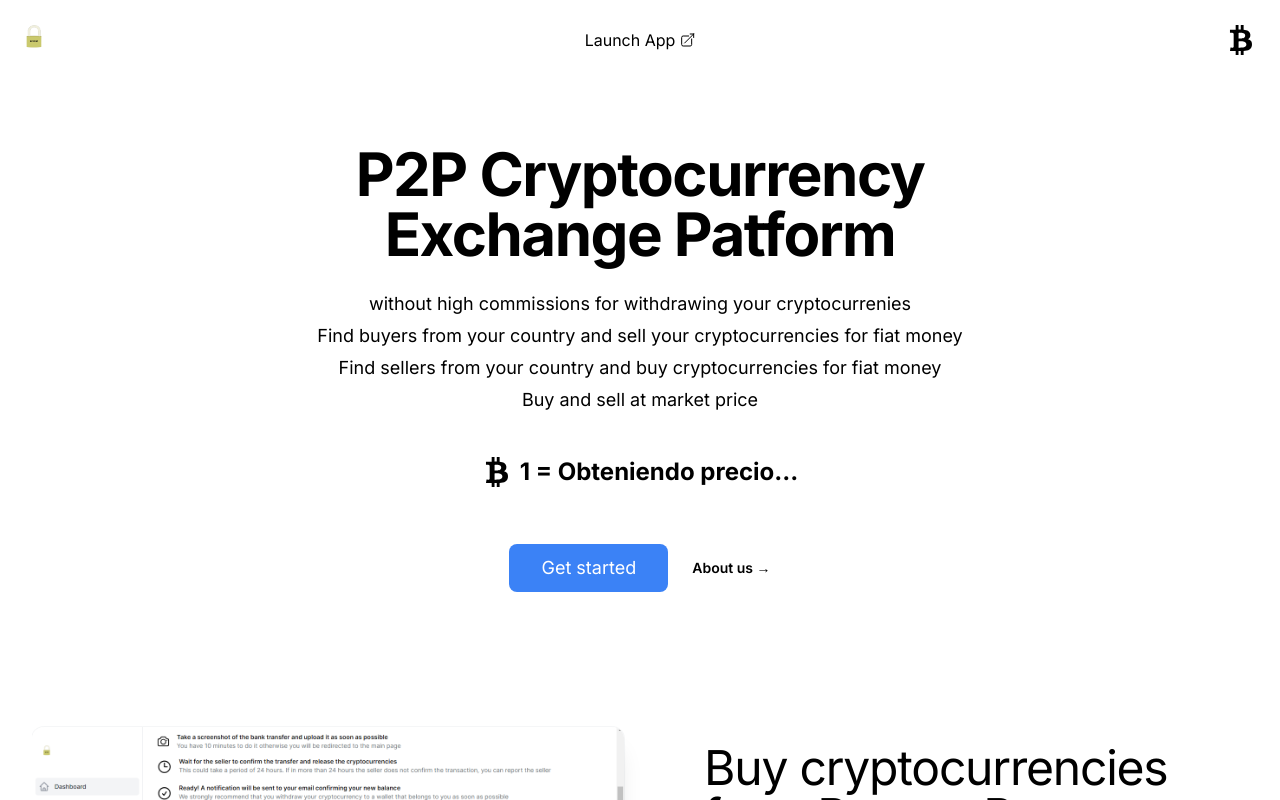
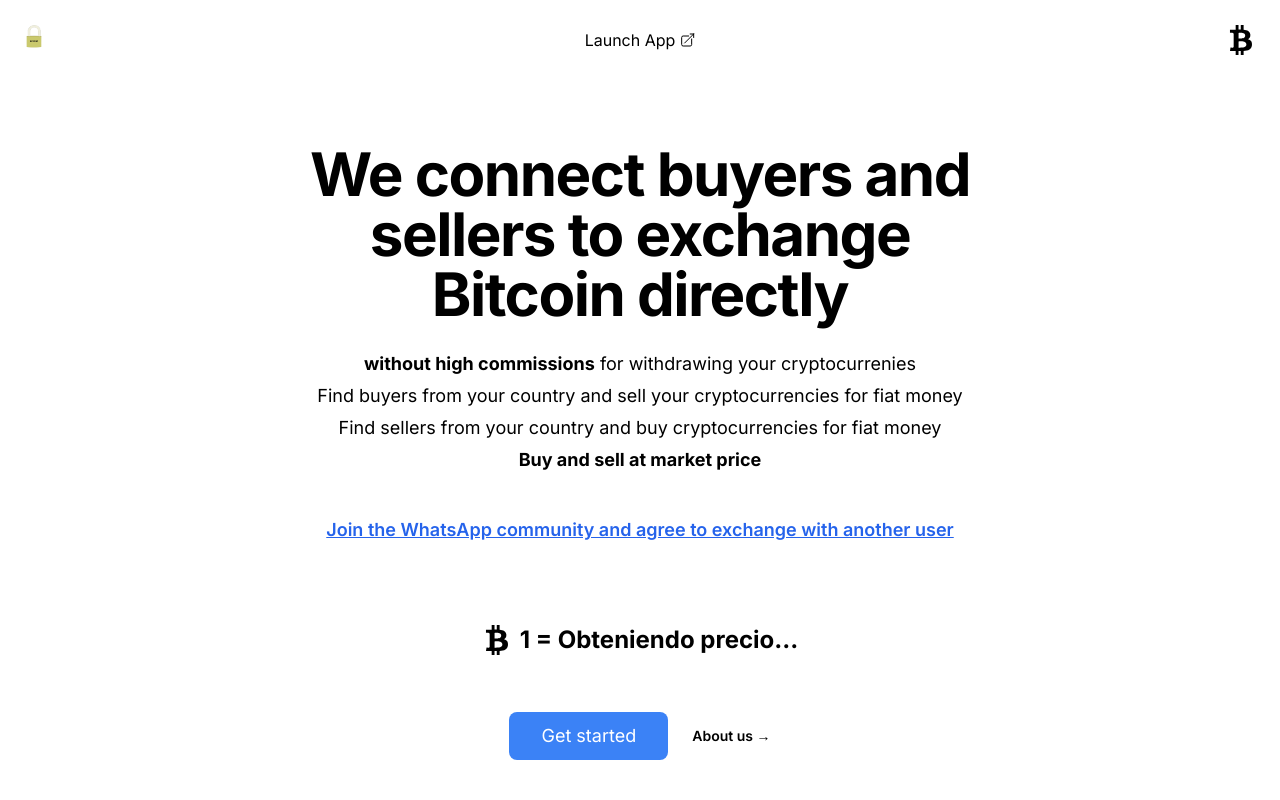
Before and after one commit to Alberto200420/cryptoexchangeP2P-frontend, a Next.js app: page / in a window 1280 px wide. Shown: the top 800 px of the page. Built offline with nearby package versions, Linux system fonts and the light colour scheme; no server answers.

Commit message:
Cambio de titulos

```diff
--- a/app/page.tsx
+++ b/app/page.tsx
@@ -18,10 +18,10 @@ export default function Page() {
 
             <div className="text-center">
               <h1 className="text-4xl font-bold tracking-tight sm:text-6xl">
-                P2P Cryptocurrency Exchange Patform
+                We connect buyers and sellers to exchange Bitcoin directly
               </h1>
               <p className="mt-6 text-lg leading-8">
-              without high commissions for withdrawing your cryptocurrenies
+              <strong>without high commissions</strong> for withdrawing your cryptocurrenies
               </p>
               <p className="text-lg leading-8">
               Find buyers from your country and sell your cryptocurrencies for fiat money
@@ -30,8 +30,19 @@ export default function Page() {
               Find sellers from your country and buy cryptocurrencies for fiat money
               </p>
               <p className="text-lg leading-8">
-              Buy and sell at market price
+              <strong>Buy and sell at market price</strong>
               </p>
+
+              <div className="flex justify-center py-10">
+                <a
+                  href="https://chat.whatsapp.com/H67A0A0ZCWHGcjqA3qdy5u"
+                  className="text-lg font-semibold text-blue-600 underline"
+                  target="_blank"
+                  rel="noopener noreferrer"
+                >
+                  Join the WhatsApp community and agree to exchange with another user
+                </a>
+              </div>
 
               {/* Codigo aqui */}
               <div className="my-6">
```
